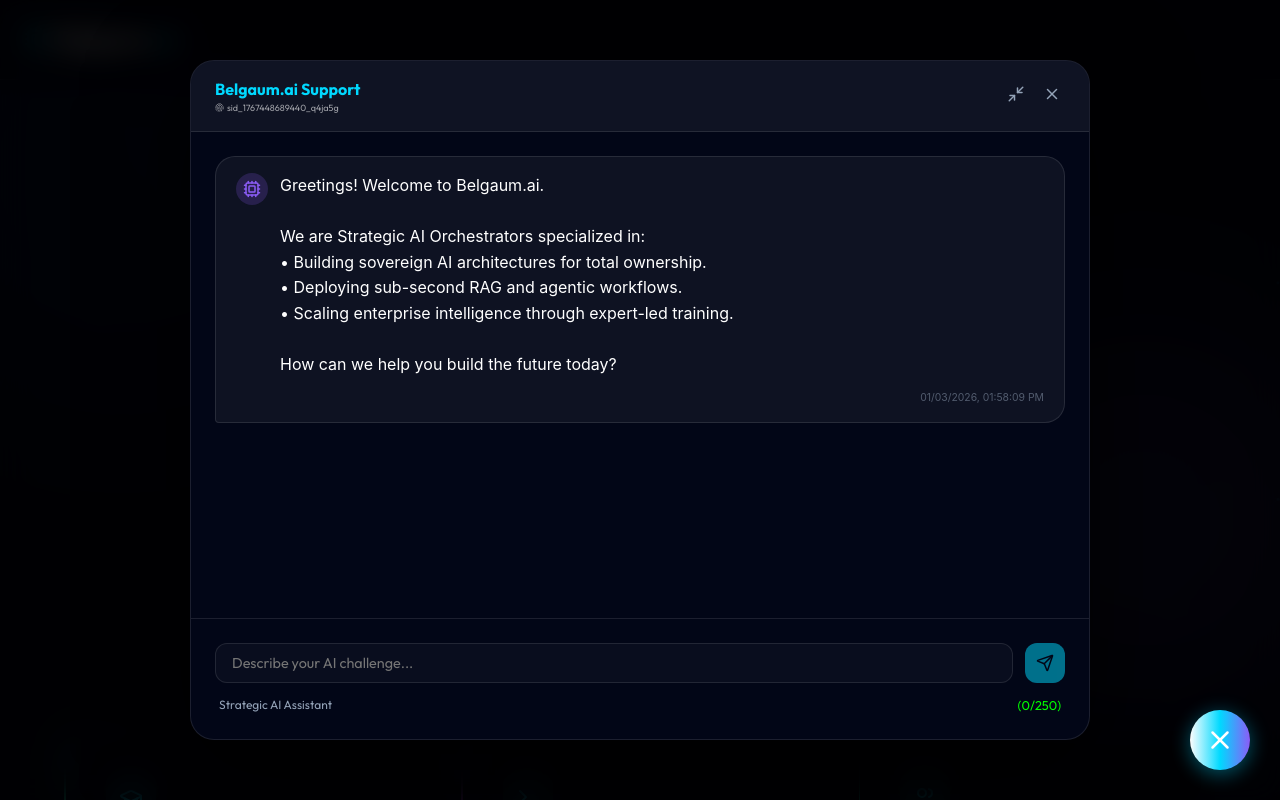
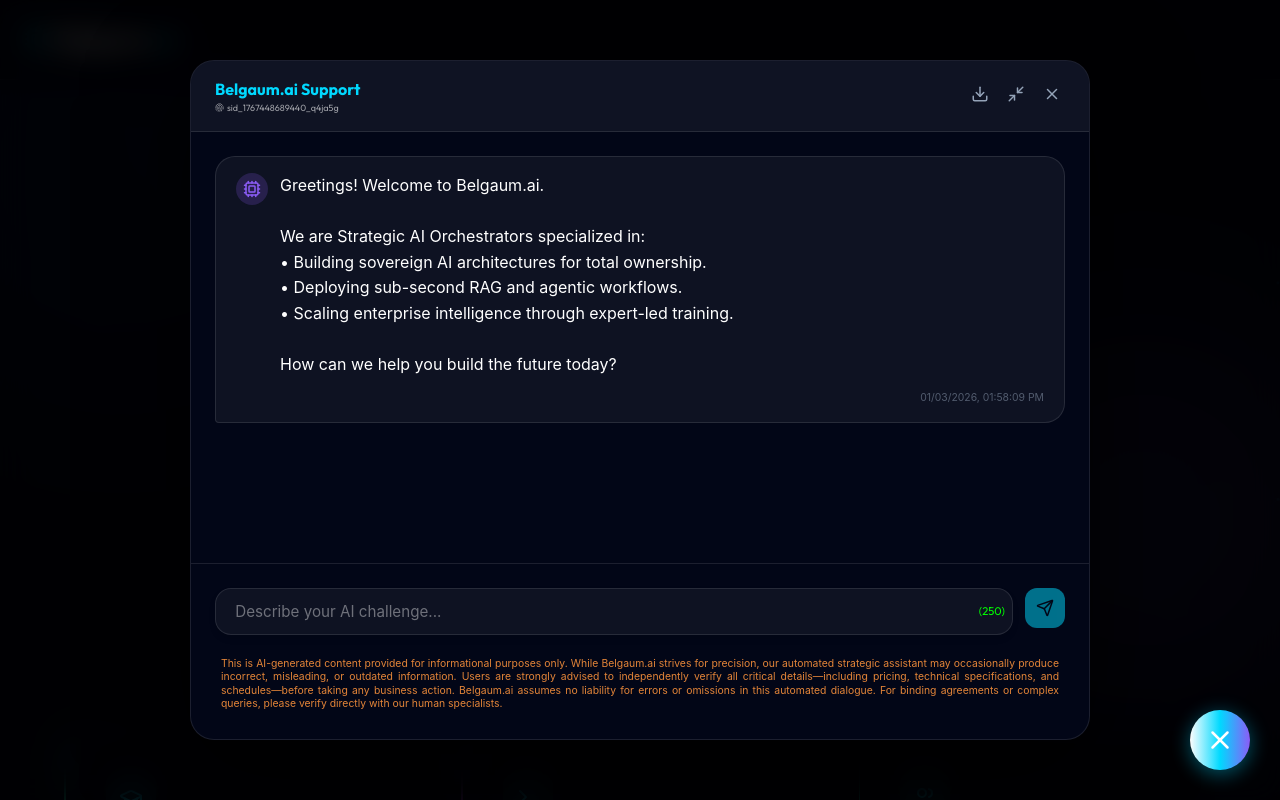
Before and after one commit to rameshbgm/belgaum.ai, a Next.js app: page / in a window 1280 px wide. Both pictures are taken after a click on the button "Open Chat". Shown: the top 800 px of the page. Built offline with nearby package versions, Linux system fonts and the light colour scheme; no server answers.

Commit message:
feat: Enhance Chatbot UI/UX with download history, native WhatsApp deep linking, improved input styling, and comprehensive AI disclaimer

```diff
--- a/app/globals.css
+++ b/app/globals.css
@@ -550,14 +550,30 @@
 .chat-input-row {
   display: flex;
   gap: 12px;
+  position: relative;
+  /* For absolute positioning of count */
 }
 
 .input-info {
-  font-size: 0.75rem;
-  color: var(--text-dim);
+  font-family: 'Inter', sans-serif;
+  font-size: 0.65rem;
+  font-weight: 400;
+  color: #fb923c;
   display: flex;
-  justify-content: space-between;
-  padding: 0 4px;
+  flex-direction: column;
+  /* Stack them */
+  padding: 4px 6px;
+  background: transparent;
+  margin-top: 6px;
+  gap: 4px;
+}
+
+.input-label {
+  order: 2;
+  /* Move label to bottom */
+  text-align: justify;
+  line-height: 1.3;
+  opacity: 0.9;
 }
 
 .input-error {
@@ -568,26 +584,33 @@
   color: #4ade80;
 }
 
-.input-count {
-  color: var(--count-color, #4ade80);
-  font-size: 0.8rem;
-  transition: color 0.3s, font-weight 0.3s;
-}
+/* Count is now inside the input */
 
 .chat-input {
   flex: 1;
-  background: rgba(255, 255, 255, 0.03);
-  border: 1px solid var(--glass-border);
-  border-radius: 12px;
-  padding: 0.6rem 1rem;
+  background: rgba(255, 255, 255, 0.05);
+  border: 1px solid rgba(255, 255, 255, 0.1);
+  border-radius: 16px;
+  padding: 0.8rem 3.5rem 0.8rem 1.2rem;
+  /* Right padding for count */
   color: white;
   outline: none;
-  font-family: inherit;
-  font-size: 0.9rem;
+  font-family: 'Inter', sans-serif;
+  /* Readable font */
+  font-size: 0.95rem;
+  box-shadow: 0 4px 6px rgba(0, 0, 0, 0.1);
+  transition: all 0.3s ease;
+}
+
+.chat-input::placeholder {
+  color: rgba(255, 255, 255, 0.4);
 }
 
 .chat-input:focus {
+  background: rgba(255, 255, 255, 0.08);
   border-color: var(--accent-cyan);
+  box-shadow: 0 0 15px rgba(0, 217, 255, 0.2);
+  transform: translateY(-1px);
 }
 
 .chat-send-btn {
--- a/components/Chatbot.tsx
+++ b/components/Chatbot.tsx
@@ -7,7 +7,7 @@
 import { GEMINI_CONFIG } from "@/lib/gemini-config";
 import { SYSTEM_PROMPT } from "@/data/prompts";
 import { auditChatInteraction } from "@/lib/db-actions";
-import { Fingerprint, MessageCircle, Minimize2, Send, X, User, Cpu } from "lucide-react";
+import { Fingerprint, MessageCircle, Minimize2, Send, X, User, Cpu, Download } from "lucide-react";
 
 export default function Chatbot() {
     const [isOpen, setIsOpen] = useState(false);
@@ -364,10 +364,13 @@
         // Deep linking for mobile, Web for desktop
         const isMobile = /Android|webOS|iPhone|iPad|iPod|BlackBerry|IEMobile|Opera Mini/i.test(navigator.userAgent);
 
+        // Extract phone number from config (removing non-digits)
+        const phoneNumber = CHAT_CONFIG.WHATSAPP_LINK.replace(/\D/g, '');
+
         if (isMobile) {
-            window.location.href = `https://wa.me/919945033005?text=${encodedMsg}`;
+            window.location.href = `https://wa.me/${phoneNumber}?text=${encodedMsg}`;
         } else {
-            window.open(`${CHAT_CONFIG.WHATSAPP_LINK}?text=${encodedMsg}`, "_blank");
+            window.open(`https://web.whatsapp.com/send?phone=${phoneNumber}&text=${encodedMsg}`, "_blank");
         }
     };
 
@@ -384,6 +387,24 @@
         });
     };
 
+    const handleDownloadChat = () => {
+        const chatText = messages.map(m => {
+            const time = formatMessageTime(m.timestamp);
+            const role = m.role === 'user' ? 'User' : 'Assistant';
+            return `[${time}] ${role}:\n${m.content}\n${'-'.repeat(40)}\n`;
+        }).join('\n');
+
+        const blob = new Blob([chatText], { type: 'text/plain' });
+        const url = URL.createObjectURL(blob);
+        const a = document.createElement('a');
+        a.href = url;
+        a.download = `belgaum_ai_chat_${sessionId}.txt`;
+        document.body.appendChild(a);
+        a.click();
+        document.body.removeChild(a);
+        URL.revokeObjectURL(url);
+    };
+
     return (
         <>
             <div className={`chat-overlay ${isOpen ? "open" : ""}`} onClick={() => setIsOpen(false)} />
@@ -397,6 +418,9 @@
                             </div>
                         </div>
                         <div className="chat-controls">
+                            <button className="chat-control-btn" onClick={handleDownloadChat} aria-label="Download Chat" title="Download History">
+                                <Download size={18} />
+                            </button>
                             <button className="chat-control-btn" onClick={() => setIsOpen(false)} aria-label="Minimize" title="Minimize">
                                 <Minimize2 size={18} />
                             </button>
@@ -462,6 +486,22 @@
                                 onChange={(e) => setInput(e.target.value)}
                                 onKeyDown={(e) => e.key === "Enter" && handleSend()}
                             />
+                            {/* In-Input Character Count */}
+                            <span
+                                style={{
+                                    position: 'absolute',
+                                    right: '60px',
+                                    top: '50%',
+                                    transform: 'translateY(-50%)',
+                                    fontSize: '0.7rem',
+                                    boxShadow: 'none',
+                                    pointerEvents: 'none',
+                                    color: `rgb(${Math.min(255, (input.length / CHAT_CONFIG.MAX_INPUT_LENGTH) * 255 * 2)}, ${Math.min(255, (1 - input.length / CHAT_CONFIG.MAX_INPUT_LENGTH) * 255 * 2)}, 0)`,
+                                    fontWeight: input.length > (CHAT_CONFIG.MAX_INPUT_LENGTH - 20) ? 'bold' : 'normal'
+                                }}
+                            >
+                                ({CHAT_CONFIG.MAX_INPUT_LENGTH - input.length})
+                            </span>
                             <button
                                 className="chat-send-btn"
                                 onClick={handleSend}
@@ -474,20 +514,11 @@
                         </div>
                         <div className="input-info">
                             <span className="input-label">{CHAT_CONFIG.INPUT_LABEL}</span>
-                            <span
-                                className="input-count"
-                                style={{
-                                    '--count-color': `rgb(${Math.min(255, (input.length / CHAT_CONFIG.MAX_INPUT_LENGTH) * 255 * 2)}, ${Math.min(255, (1 - input.length / CHAT_CONFIG.MAX_INPUT_LENGTH) * 255 * 2)}, 0)`,
-                                    fontWeight: input.length > (CHAT_CONFIG.MAX_INPUT_LENGTH - 20) ? 'bold' : 'normal'
-                                } as React.CSSProperties}
-                            >
-                                ({input.length}/{CHAT_CONFIG.MAX_INPUT_LENGTH})
-                            </span>
                         </div>
                     </div>
                 </div>
 
-                <button className="chat-button" onClick={() => setIsOpen(!isOpen)} aria-label="Open Chat" title="Open Chat">
+                <button className="chat-button" onClick={() => setIsOpen(!isOpen)} aria-label={isOpen ? "Close Chat" : "Open Chat"} title={isOpen ? "Close Chat" : "Open Chat"}>
                     {isOpen ? <X size={30} /> : <MessageCircle size={30} />}
                 </button>
             </div>
--- a/lib/chat-config.ts
+++ b/lib/chat-config.ts
@@ -3,7 +3,7 @@
     HISTORY_DURATION_SECONDS: Number(process.env.NEXT_PUBLIC_CHAT_HISTORY_DURATION) || 259200, // Default 3 days
     WELCOME_MESSAGE: "Greetings! Welcome to Belgaum.ai.\n\nWe are Strategic AI Orchestrators specialized in:\n• Building sovereign AI architectures for total ownership.\n• Deploying sub-second RAG and agentic workflows.\n• Scaling enterprise intelligence through expert-led training.\n\nHow can we help you build the future today?",
     PLACEHOLDER_TEXT: "Describe your AI challenge...",
-    INPUT_LABEL: "Strategic AI Assistant",
+    INPUT_LABEL: "This is AI-generated content provided for informational purposes only. While Belgaum.ai strives for precision, our automated strategic assistant may occasionally produce incorrect, misleading, or outdated information. Users are strongly advised to independently verify all critical details—including pricing, technical specifications, and schedules—before taking any business action. Belgaum.ai assumes no liability for errors or omissions in this automated dialogue. For binding agreements or complex queries, please verify directly with our human specialists.",
     MAX_RESPONSE_TOKENS: 500,
     INACTIVITY_NUDGE_SECONDS: 300,
     MAX_NUDGES: 2,
--- a/package.json
+++ b/package.json
@@ -9,6 +9,7 @@
     "lint": "eslint"
   },
   "dependencies": {
+    "@fontsource/inter": "^5.2.8",
     "@prisma/client": "^5.22.0",
     "idb": "^8.0.3",
     "lucide-react": "^0.562.0",
```
Also changed, not shown: 1 other file (tests, documents, lock files or other folders).
